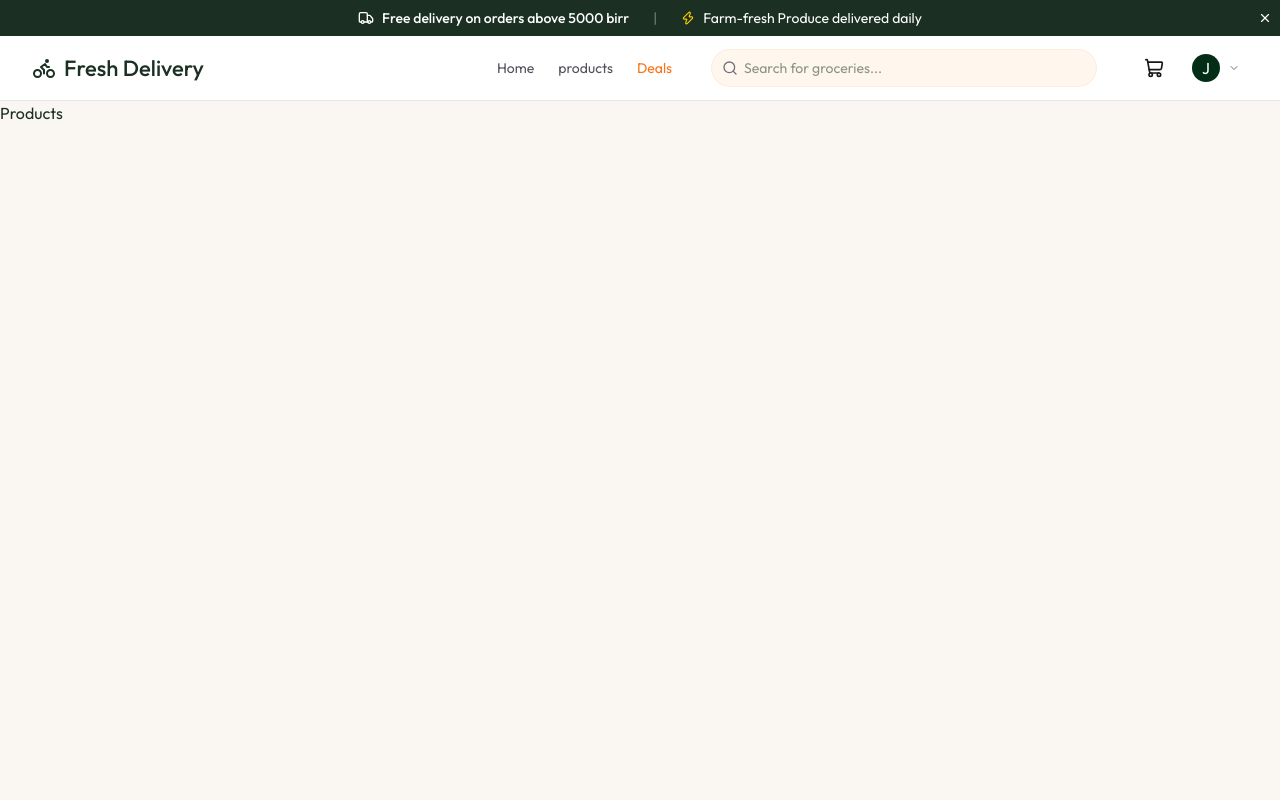
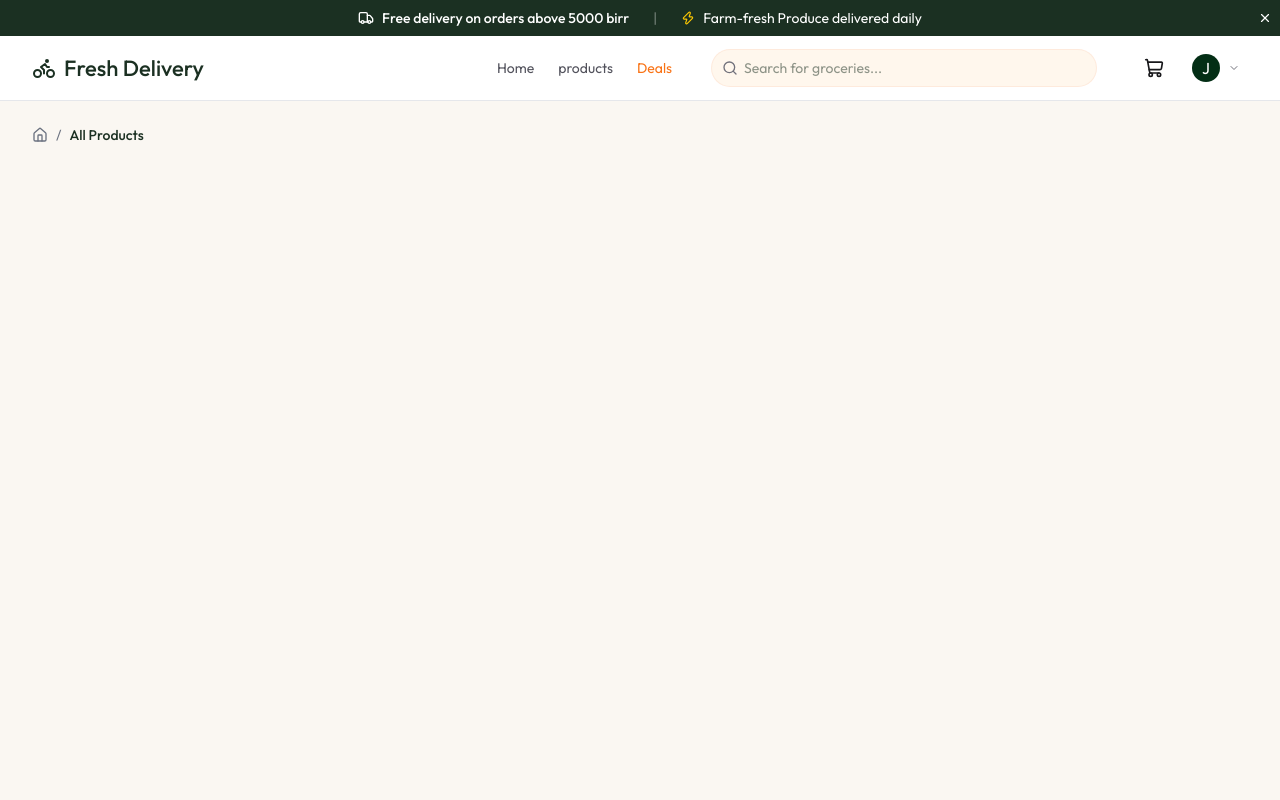
Before and after one commit to surameli/fresh-corner-delivery, a React (Vite) app in the folder client/: page /products in a window 1280 px wide. Shown: the top 800 px of the page. Built offline with nearby package versions, Linux system fonts and the light colour scheme.

Commit message:
implement product.tsx file

```diff
--- a/client/src/components/Home/PopularProducts.tsx
+++ b/client/src/components/Home/PopularProducts.tsx
@@ -3,7 +3,8 @@
 import { dummyProducts } from "../../assets/assets"
 import { Link } from "react-router-dom"
 import { ArrowRightIcon } from "lucide-react"
-import ProductCard from "../productCard"
+import ProductCard from "../ProductCard"
+
 
 
 const PopularProducts = () => {
@@ -12,7 +13,7 @@
 
     useEffect(()=>{
         setproducts(dummyProducts.slice(0,10))
-    })
+    },[])
   return (
     <section className="pb-16">
        <div className="max-w-7xl mx-auto">
--- a/client/src/pages/Products.tsx
+++ b/client/src/pages/Products.tsx
@@ -1,7 +1,9 @@
 import { useEffect, useState } from "react";
-import { useSearchParams } from "react-router-dom";
+import { Link, useSearchParams } from "react-router-dom";
 import type { Product } from "../types";
 import { categoriesData, dummyProducts } from "../assets/assets";
+import { Home } from "lucide-react";
+
 
 
 const Products = () => {
@@ -48,7 +50,21 @@
   },[category, organic, sort, page, minprice, maxprice])
 
   return (
-    <div>Products</div>
+    <div className="min-h-screen bg-app-cream">
+      <div className="max-w-7xl mx-auto px-4 sm:px-6 lg:px-8 py-6">
+         {/* breadcrumb */}
+         <nav className="flex items-center gap-2 text-sm text-app-text-light mb-6">
+          <Link to="/" className="hover:text-app-green transition-colors">
+           <Home className=" size-4" />
+          </Link>
+          <span >/</span>
+          <span className="text-app-green font-medium">{activeCategory? activeCategory.name : "All Products"}</span>
+
+         </nav>
+
+      </div>
+
+    </div>
   )
 }
 
```
